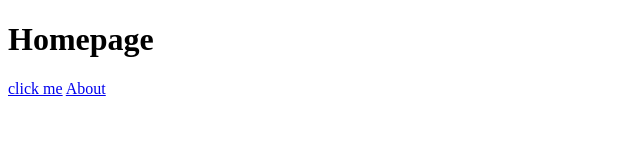
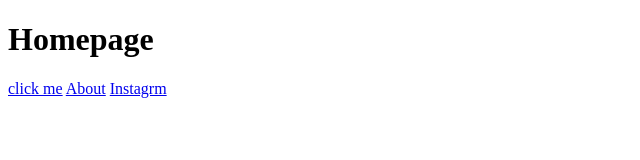
Before and after one commit to xwint3r/html-test, a plain HTML site: page odin-links-and-images/index.html in a window 1280 px wide. Shown: the full height of the page, 0-640 px from the left. Drawn offline with Linux system fonts and the light colour scheme.

Commit message:
playing and pracitce

```diff
--- a/odin-links-and-images/index.html
+++ b/odin-links-and-images/index.html
@@ -9,5 +9,6 @@
         <a href="https://www.theodinproject.com/about" target="_blank" ref="noopener noreferrer">click me</a>
 
         <a href="pages/about.html">About</a>
+        <a href="https://www.instagram.com/immortal.wellington" traget="_blank" ref="noopener noreferrer">Instagrm</a>
     </body>
 </html>
```
